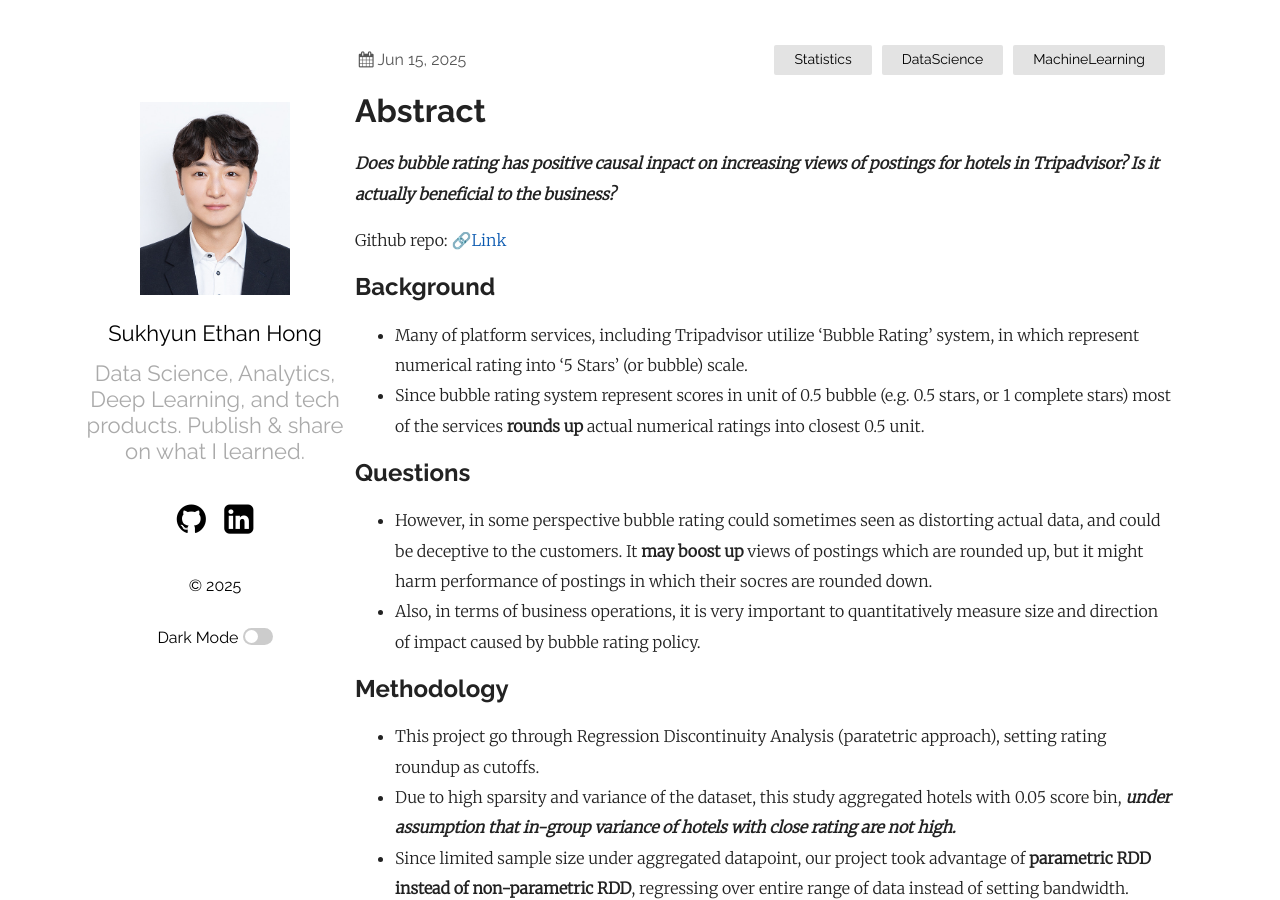
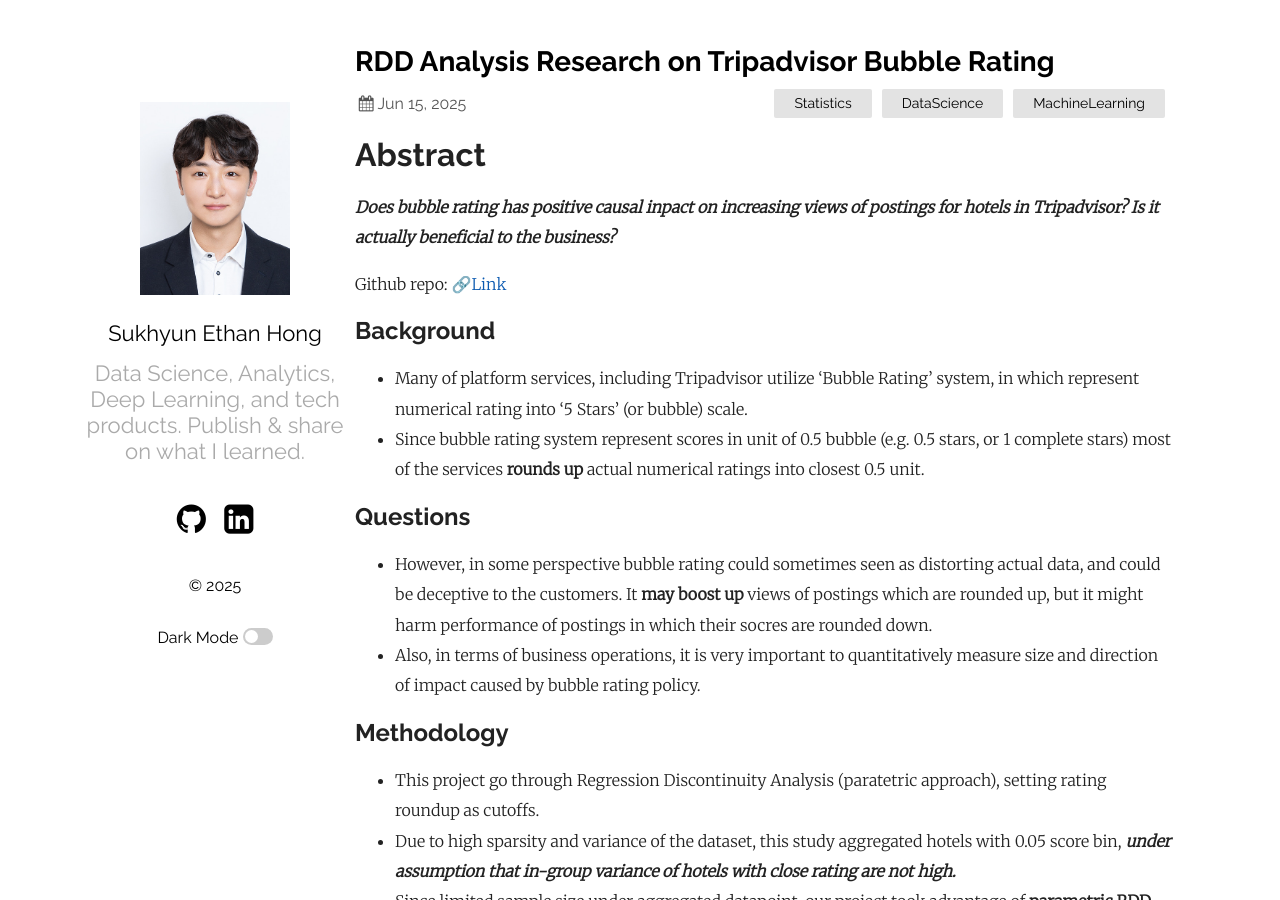
Before and after one commit to ethHong/ethHong.github.io, a Jekyll site: the page built from _posts/2025-06-15-RDD Analysis Research on Tripadvisor Bubble Rating.markdown, in a window 1280 px wide and 900 px high. Built offline with Jekyll 4.4.1, drawn with Linux system fonts in a browser that asks for light colours; formulas are drawn with MathJax 3.

Commit message:
updated title

```diff
--- a/_posts/2025-06-15-RDD Analysis Research on Tripadvisor Bubble Rating.markdown
+++ b/_posts/2025-06-15-RDD Analysis Research on Tripadvisor Bubble Rating.markdown
@@ -1,6 +1,6 @@
 ---
 layout: post
-title:  ""
+title:  "RDD Analysis Research on Tripadvisor Bubble Rating"
 tags:
   - Blog
   - MathJax
```
Also changed, not shown: 1 other file.
